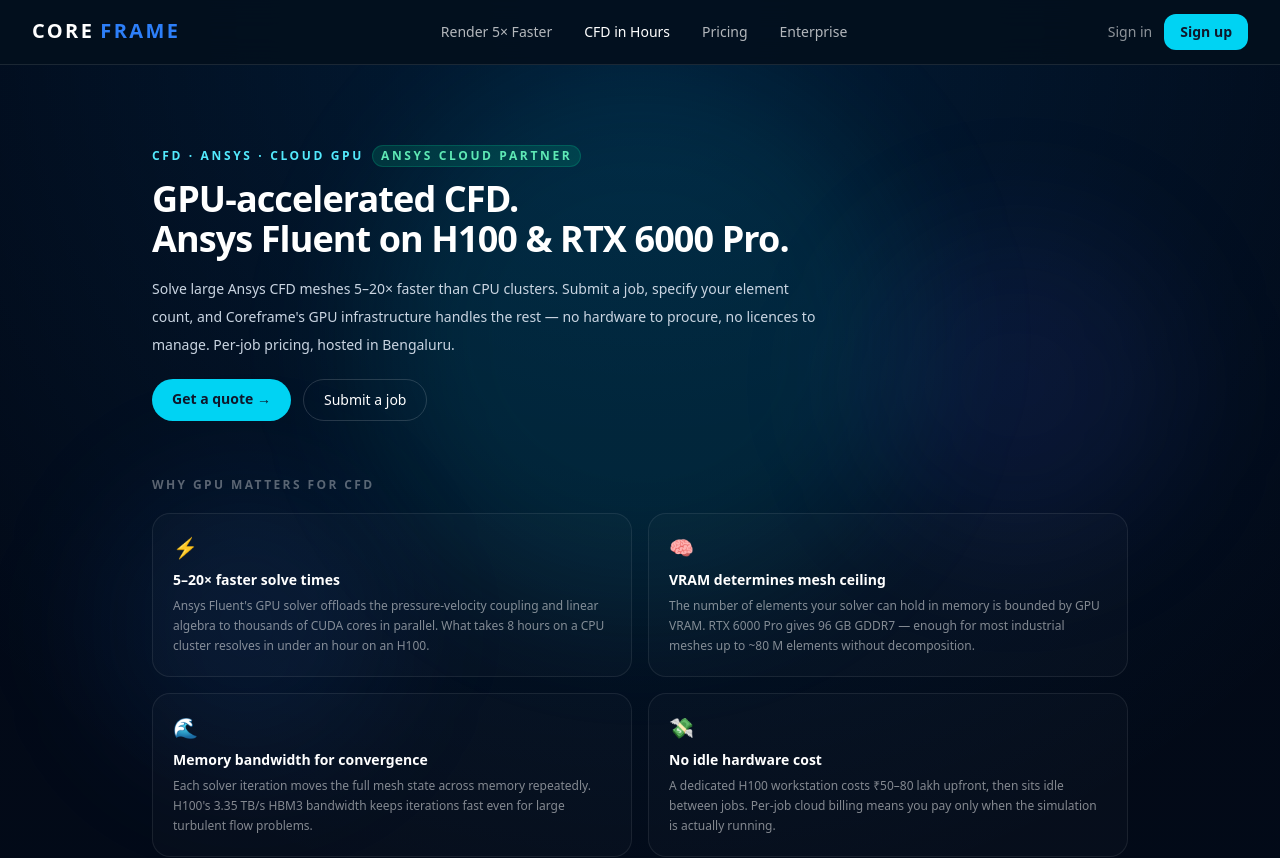
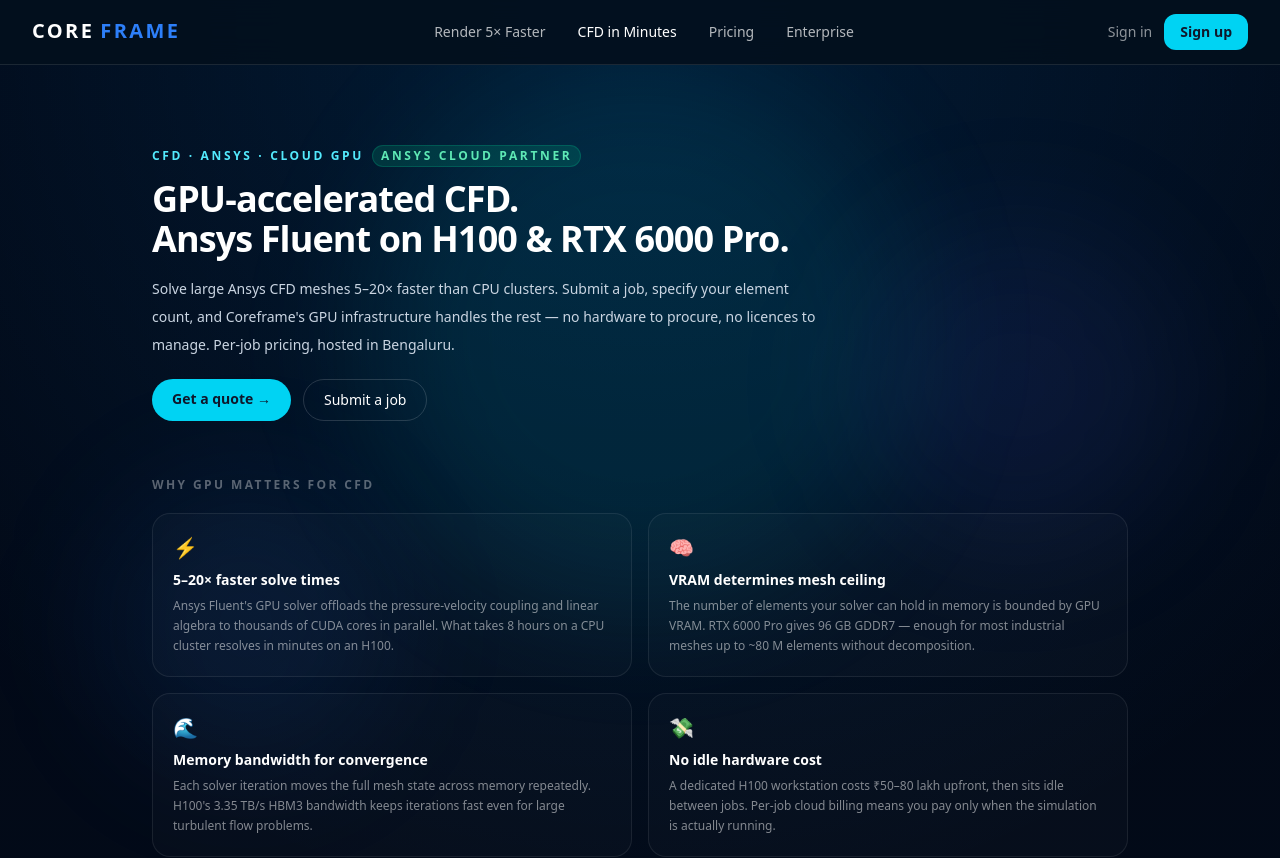
Before and after one commit to coreframecloud/coreframecloudwebsite, a Next.js app: page /ansys-cfd-gpu in a window 1280 px wide. Shown: the top 858 px of the page. Built offline with nearby package versions, Linux system fonts and the light colour scheme.

Commit message:
feat: CFD in Minutes messaging across header, hero, metadata, Ansys page

```diff
--- a/app/ansys-cfd-gpu/page.tsx
+++ b/app/ansys-cfd-gpu/page.tsx
@@ -3,9 +3,9 @@ import { BackgroundGlow } from "@/components/home/background-glow";
 import Link from "next/link";
 
 export const metadata: Metadata = {
-  title: "Ansys CFD in Hours Not Days — H100 & RTX 6000 Pro Cloud India",
+  title: "Ansys CFD in Minutes Not Days — H100 & RTX 6000 Pro Cloud India",
   description:
-    "Why wait 3 days for a CFD solve? Run Ansys Fluent on H100 (80 GB HBM3) or RTX 6000 Pro (96 GB) and finish the same job in hours. Per-job pricing by element count. Ansys cloud partner. Bengaluru, India.",
+    "Why wait 3 days for a CFD solve? Run Ansys Fluent on H100 (80 GB HBM3) or RTX 6000 Pro (96 GB) and finish the same job in minutes. Per-job pricing by element count. Ansys cloud partner. Bengaluru, India.",
   keywords: [
     "Ansys CFD cloud GPU India",
     "GPU CFD simulation India",
@@ -22,7 +22,7 @@ const whyGpu = [
   {
     icon: "⚡",
     title: "5–20× faster solve times",
-    body: "Ansys Fluent's GPU solver offloads the pressure-velocity coupling and linear algebra to thousands of CUDA cores in parallel. What takes 8 hours on a CPU cluster resolves in under an hour on an H100.",
+    body: "Ansys Fluent's GPU solver offloads the pressure-velocity coupling and linear algebra to thousands of CUDA cores in parallel. What takes 8 hours on a CPU cluster resolves in minutes on an H100.",
   },
   {
     icon: "🧠",
--- a/app/layout.tsx
+++ b/app/layout.tsx
@@ -7,11 +7,11 @@ import { SiteFooter } from "@/components/home/site-footer";
 export const metadata: Metadata = {
   metadataBase: new URL("https://coreframecloud.com"),
   title: {
-    default: "Coreframe Cloud | 5× Faster Rendering & CFD in Hours — GPU Cloud India",
+    default: "Coreframe Cloud | 5× Faster Rendering & CFD in Minutes — GPU Cloud India",
     template: "%s | Coreframe Cloud",
   },
   description:
-    "Want renders 5× faster? CFD analysis in hours instead of days? Coreframe gives you managed RTX GPU workstations for D5 Render, Lumion, Enscape — and H100/RTX 6000 Pro for Ansys CFD. Pay per hour. Hosted in Bengaluru, India.",
+    "Want renders 5× faster? CFD analysis in minutes instead of days? Coreframe gives you managed RTX GPU workstations for D5 Render, Lumion, Enscape — and H100/RTX 6000 Pro for Ansys CFD. Pay per hour. Hosted in Bengaluru, India.",
   keywords: [
     "faster D5 Render cloud India",
     "5x faster rendering India",
--- a/app/page.tsx
+++ b/app/page.tsx
@@ -8,7 +8,7 @@ import { ContactSection } from "@/components/home/contact-section";
 import { WhatsAppButton } from "@/components/home/whatsapp-button";
 
 export const metadata: Metadata = {
-  title: "5× Faster Rendering & CFD in Hours — GPU Cloud India | Coreframe",
+  title: "5× Faster Rendering & CFD in Minutes — GPU Cloud India | Coreframe",
   description:
     "Tired of overnight renders and 3-day CFD jobs? Coreframe gives you RTX 5070 Ti for D5 Render, Lumion & Enscape — and H100/RTX 6000 Pro for Ansys CFD. Pay per hour. No hardware. Bengaluru, India.",
 
--- a/components/home/hero-section.tsx
+++ b/components/home/hero-section.tsx
@@ -24,7 +24,7 @@ export function HeroSection() {
           <h1 className="mt-4 text-4xl font-semibold leading-tight text-white sm:text-5xl">
             5× faster rendering.
             <br />
-            CFD in hours, not days.
+            CFD in minutes, not days.
           </h1>
 
           <p className="mt-4 text-base leading-7 text-white/70">
--- a/components/home/site-header.tsx
+++ b/components/home/site-header.tsx
@@ -9,7 +9,7 @@ import { trackEvent } from "@/lib/analytics";
 
 const navLinks = [
   { label: "Render 5× Faster", href: "/d5-render" },
-  { label: "CFD in Hours", href: "/ansys-cfd-gpu" },
+  { label: "CFD in Minutes", href: "/ansys-cfd-gpu" },
   { label: "Pricing", href: "/#pricing" },
   { label: "Enterprise", href: "/enterprise" },
 ];
```
